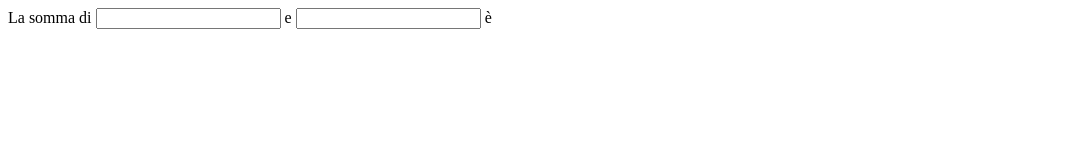
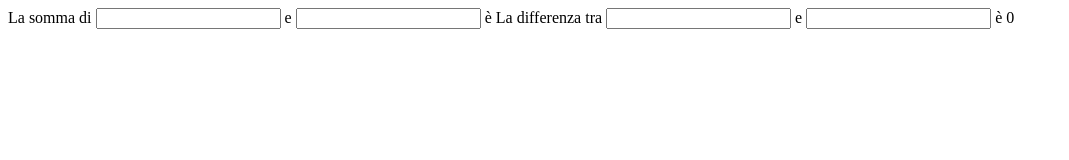
Before and after one commit to angeloborrelli/angulartest, a plain HTML site: page index.html in a window 1280 px wide. Shown: the whole page, without its empty margins (0-1069 px from the left). Drawn offline with nearby package versions, Linux system fonts and the light colour scheme.

Commit message:
IMPROVEMENT: aggiunta sottrazione

```diff
--- a/index.html
+++ b/index.html
@@ -11,6 +11,11 @@
   La somma di <input type="number" ng-model="addendo1" />
   e <input type="number" ng-model="addendo2" />
   &egrave; {{addendo1 + addendo2}}
+
+  La differenza tra <input type="number" ng-model="addendo1" />
+  e <input type="number" ng-model="addendo2" />
+  &egrave; {{addendo1 - addendo2}}
+
 </div>
 </body>
 </html>
```
